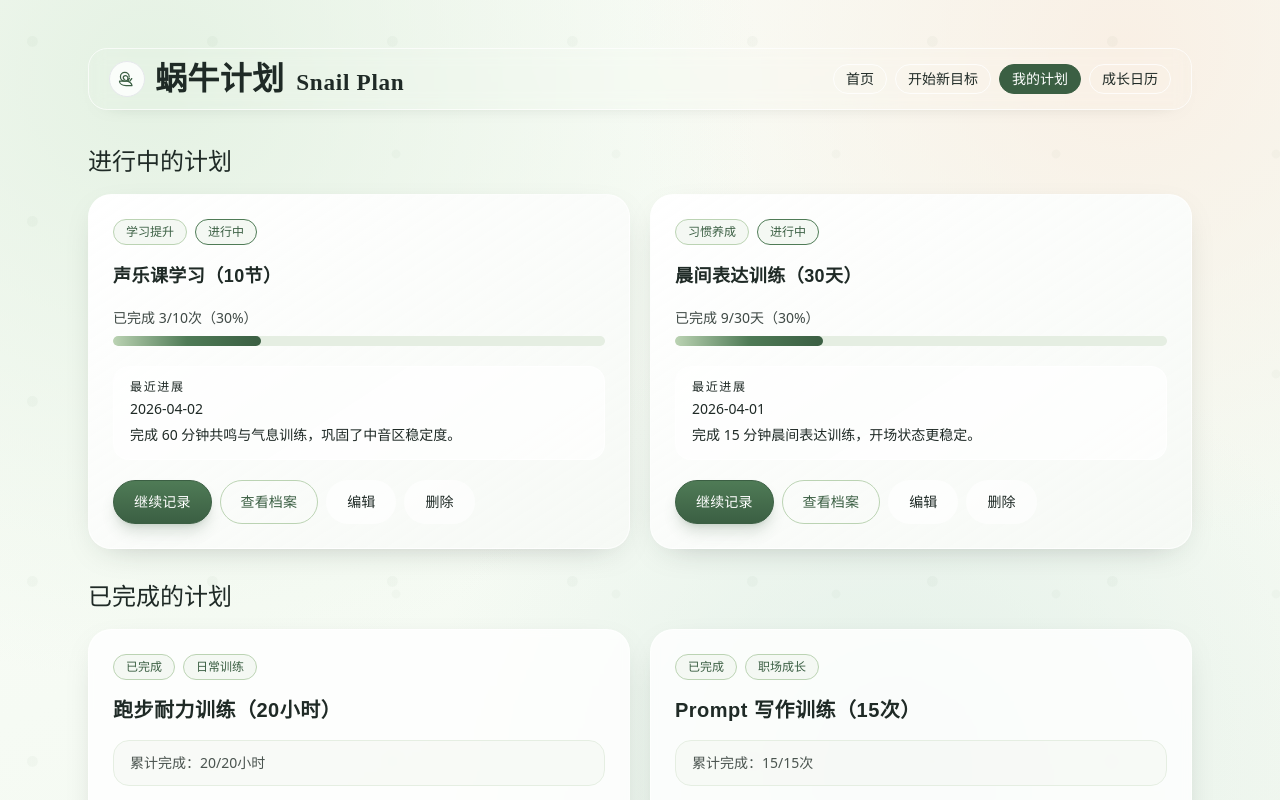
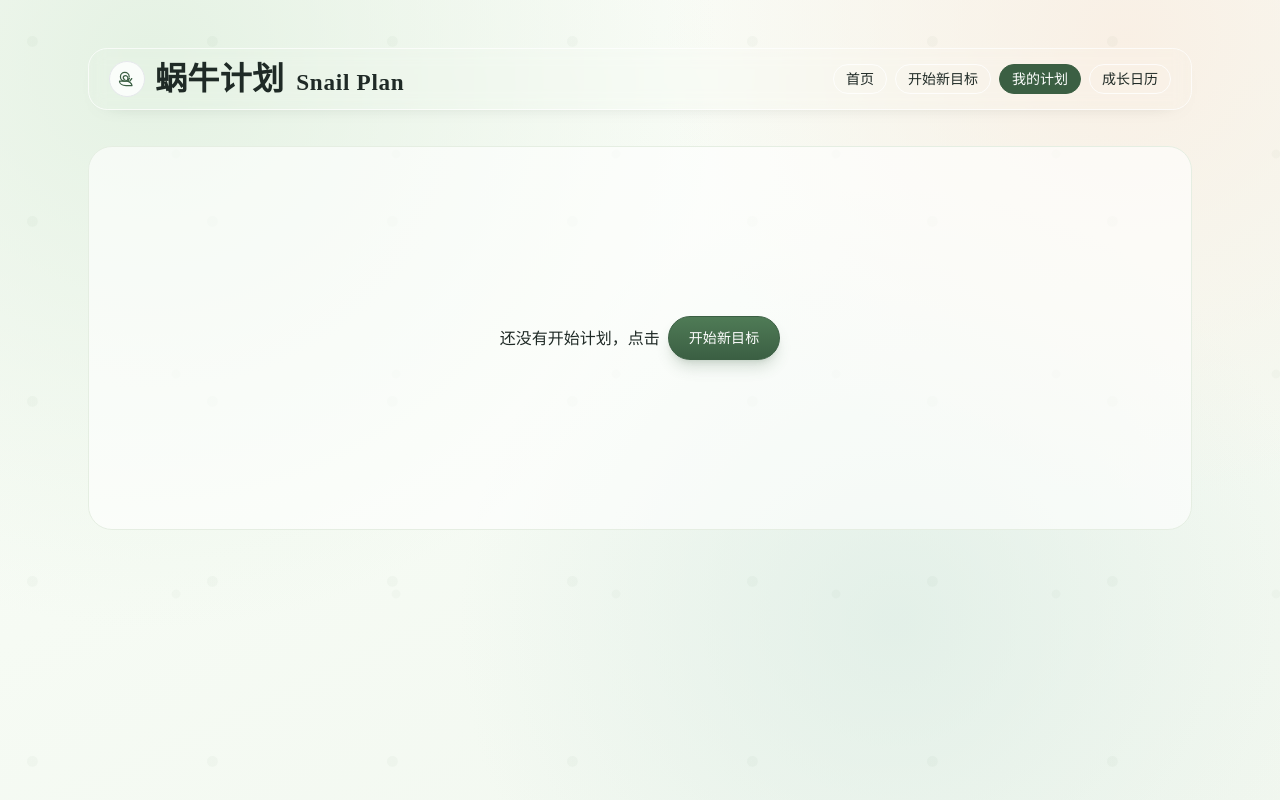
Before and after one commit to janetzheng1998/Snail-plan, a Next.js app: page /plans in a window 1280 px wide. Shown: the top 800 px of the page. Built offline with nearby package versions, Linux system fonts and the light colour scheme.

Commit message:
feat: show only local plans and empty-state CTA on my plans page

```diff
--- a/src/app/plans/page.tsx
+++ b/src/app/plans/page.tsx
@@ -1,26 +1,19 @@
 "use client";
 
+import Link from "next/link";
 import { useEffect, useMemo, useState } from "react";
 import { PageShell } from "@/components/page-shell";
 import { PlanCard } from "@/components/plans/plan-card";
-import { deleteLocalPlan, getLocalPlans, mergePlansWithLocal } from "@/lib/local-plans";
+import { buttonClasses } from "@/components/ui/button";
+import { deleteLocalPlan, getLocalPlans } from "@/lib/local-plans";
 import { deleteLocalRecordsByPlanId } from "@/lib/local-records";
-import { plans as mockPlans, type Plan } from "@/lib/mock-data";
-
-const HIDDEN_MOCK_PLAN_IDS_KEY = "snail-plan-hidden-mock-plan-ids";
+import { type Plan } from "@/lib/mock-data";
 
 export default function MyPlansPage() {
   const [localPlans, setLocalPlans] = useState<Plan[]>([]);
-  const [hiddenMockPlanIds, setHiddenMockPlanIds] = useState<string[]>([]);
 
   useEffect(() => {
     setLocalPlans(getLocalPlans());
-    try {
-      const parsed = JSON.parse(window.localStorage.getItem(HIDDEN_MOCK_PLAN_IDS_KEY) ?? "[]");
-      setHiddenMockPlanIds(Array.isArray(parsed) ? parsed : []);
-    } catch {
-      setHiddenMockPlanIds([]);
-    }
 
     const onStorage = () => {
       setLocalPlans(getLocalPlans());
@@ -32,43 +25,30 @@ export default function MyPlansPage() {
     };
   }, []);
 
-  const visibleMockPlans = useMemo(
-    () => mockPlans.filter((plan) => !hiddenMockPlanIds.includes(plan.id)),
-    [hiddenMockPlanIds]
+  const mergedPlans = useMemo(
+    () => [...localPlans].sort((a, b) => b.updated_at.localeCompare(a.updated_at)),
+    [localPlans]
   );
-
-  const mergedPlans = useMemo(
-    () =>
-      mergePlansWithLocal(visibleMockPlans, localPlans).sort((a, b) =>
-        b.updated_at.localeCompare(a.updated_at)
-      ),
-    [localPlans, visibleMockPlans]
-  );
-  const localPlanIdSet = useMemo(() => new Set(localPlans.map((plan) => plan.id)), [localPlans]);
 
   const activePlans = mergedPlans.filter((plan) => plan.status === "active" || plan.status === "draft");
   const completedPlans = mergedPlans.filter((plan) => plan.status === "completed");
+  const hasAnyPlan = mergedPlans.length > 0;
 
-  const onDeletePlan = (plan: Plan, isLocalPlan: boolean) => {
+  const onDeletePlan = (plan: Plan) => {
     const confirmed = window.confirm(`确定删除计划「${plan.title}」吗？删除后不可恢复。`);
     if (!confirmed) {
       return;
     }
 
-    if (isLocalPlan) {
     deleteLocalPlan(plan.id);
     deleteLocalRecordsByPlanId(plan.id);
     setLocalPlans(getLocalPlans());
-      return;
-    }
-
-    const nextHiddenIds = [...new Set([...hiddenMockPlanIds, plan.id])];
-    setHiddenMockPlanIds(nextHiddenIds);
-    window.localStorage.setItem(HIDDEN_MOCK_PLAN_IDS_KEY, JSON.stringify(nextHiddenIds));
   };
 
   return (
     <PageShell currentPath="/plans">
+      {hasAnyPlan ? (
+        <>
           <section className="space-y-4">
             <h3 className="text-2xl text-ink-900">进行中的计划</h3>
             <div className="grid gap-5 md:grid-cols-2">
@@ -77,8 +57,8 @@ export default function MyPlansPage() {
                   key={plan.id}
                   plan={plan}
                   mode="active"
-              isLocalPlan={localPlanIdSet.has(plan.id)}
-              onDeletePlan={onDeletePlan}
+                  isLocalPlan
+                  onDeletePlan={(targetPlan) => onDeletePlan(targetPlan)}
                 />
               ))}
             </div>
@@ -92,12 +72,23 @@ export default function MyPlansPage() {
                   key={plan.id}
                   plan={plan}
                   mode="completed"
-              isLocalPlan={localPlanIdSet.has(plan.id)}
-              onDeletePlan={onDeletePlan}
+                  isLocalPlan
+                  onDeletePlan={(targetPlan) => onDeletePlan(targetPlan)}
                 />
               ))}
             </div>
           </section>
+        </>
+      ) : (
+        <section className="flex min-h-[48vh] items-center justify-center rounded-3xl border border-moss-100 bg-white/60 px-6 text-center">
+          <p className="flex flex-wrap items-center justify-center gap-2 text-base text-ink-900/72">
+            还没有开始计划，点击
+            <Link href="/plans/new" className={buttonClasses("primary", "md")}>
+              开始新目标
+            </Link>
+          </p>
+        </section>
+      )}
     </PageShell>
   );
 }
```
Lines whose indentation alone changed are shown as unchanged.
